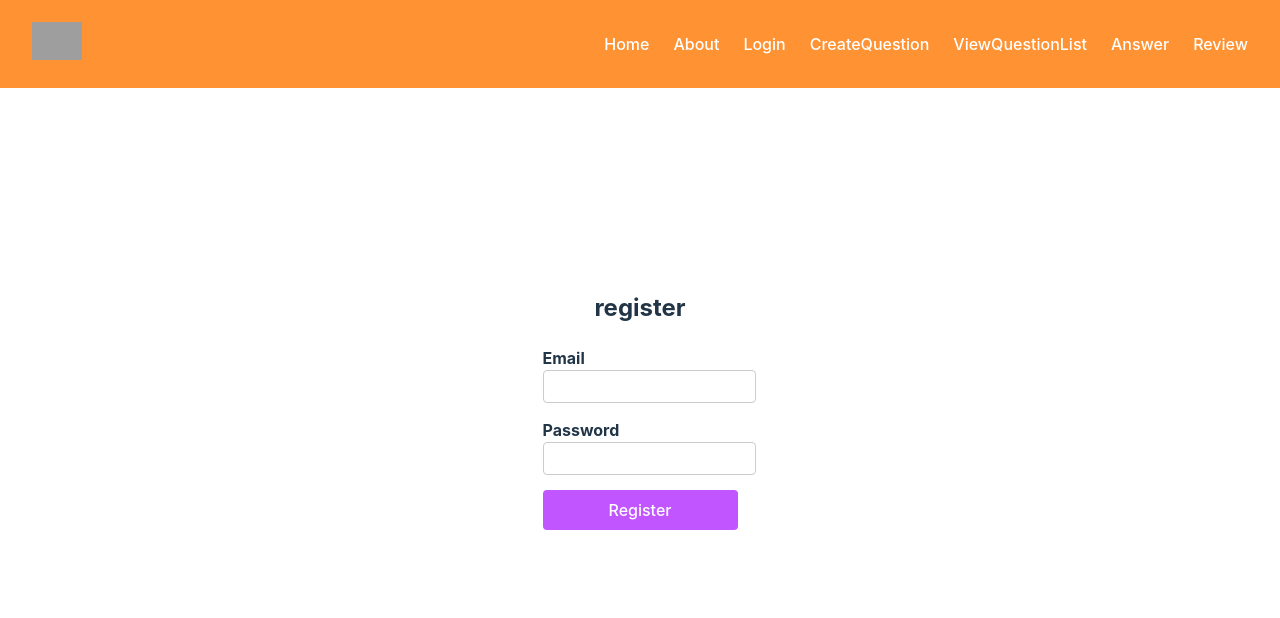
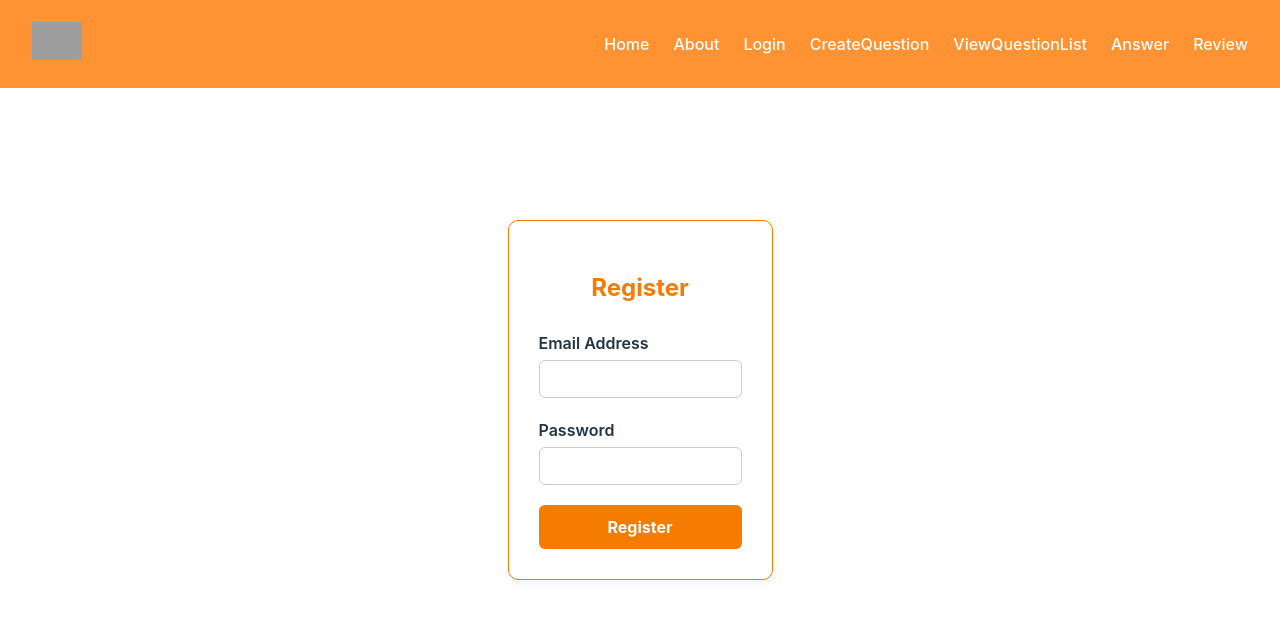
Before and after one commit to t1ww/SE65-Senior-project, a Vue app in the folder frontend/SE65-SENIOR-PROJECT/: page /register in a window 1280 px wide. Shown: the top 618 px of the page. Built offline with nearby package versions, Linux system fonts and the light colour scheme; grey boxes are pictures that could not be loaded.

Commit message:
updated register and lecture page

```diff
--- a/frontend/SE65-SENIOR-PROJECT/src/pages/Lecture.vue
+++ b/frontend/SE65-SENIOR-PROJECT/src/pages/Lecture.vue
@@ -8,8 +8,7 @@ const navigateTo = (path: string | RouteLocationAsRelativeGeneric | RouteLocatio
 </script>
 
 <template>
-    <div class="container">
-    <h1 class="title">Lecturer Main Page</h1>
+  <div class="container">
     <div class="menu">
       <button @click="navigateTo('/register')">Upload Students</button>
       <button @click="navigateTo('/view-students')">View Students</button>
@@ -26,30 +25,33 @@ const navigateTo = (path: string | RouteLocationAsRelativeGeneric | RouteLocatio
   align-items: center;
   justify-content: center;
   height: 100vh;
+}
 
-}
 .title {
   font-size: 2rem;
   margin-bottom: 20px;
-  color: #ffffff;
+  color: #f57c00; /* Orange title */
 }
+
 .menu {
   display: flex;
   flex-direction: column;
   gap: 20px;
 }
+
 button {
   width: 300px;
   padding: 15px;
   font-size: 1.2rem;
   border: none;
   border-radius: 8px;
-  background-color: #007bff;
+  background-color: #f57c00; /* Orange button */
   color: white;
   cursor: pointer;
-  transition: background 0.3s ease;
+  transition: background-color 0.3s ease;
 }
+
 button:hover {
-  background-color: #0056b3;
+  background-color: #e06600; /* Darker orange on hover */
 }
 </style>
--- a/frontend/SE65-SENIOR-PROJECT/src/pages/Register.vue
+++ b/frontend/SE65-SENIOR-PROJECT/src/pages/Register.vue
@@ -8,60 +8,87 @@ const error = ref("");
 </script>
 
 <template>
-    <!-- Reminder: this is for professor to assign and register student account into database -->
-    <div class="register-container">
-    <h2>register</h2>
+  <div class="register-box">
+    <h2>Register</h2>
     <form>
       <div class="input-group">
-        <label for="email">Email</label>
+        <label for="email">Email Address</label>
         <input type="email" id="email" v-model="email" required />
       </div>
+
       <div class="input-group">
         <label for="password">Password</label>
         <input type="password" id="password" v-model="password" required />
       </div>
-      <button type="submit" :disabled="loading">{{ loading ? "Register in..." : "Register" }}</button>
+
+      <button type="submit" :disabled="loading">
+        {{ loading ? "Registering..." : "Register" }}
+      </button>
+
       <p v-if="error" class="error">{{ error }}</p>
     </form>
   </div>
 </template>
 
 <style scoped>
-.login-container {
+.register-box {
   max-width: 400px;
-  margin: auto;
-  padding: 50px;
+  margin: 100px auto;
+  padding: 30px;
+  border: 1px solid #f57c00;
+  border-radius: 10px;
+  box-shadow: 0 4px 10px rgba(0, 0, 0, 0.05);
   text-align: center;
+  background-color: white;
 }
+
+h2 {
+  color: #f57c00;
+  margin-bottom: 25px;
+  font-size: 24px;
+  font-weight: bold;
+}
+
 .input-group {
-  margin-bottom: 15px;
+  margin-bottom: 20px;
   text-align: left;
 }
+
 label {
   display: block;
-  font-weight: bold;
+  margin-bottom: 5px;
+  font-weight: 600;
 }
+
 input {
   width: 100%;
-  padding: 8px;
+  padding: 10px 12px;
   border: 1px solid #ccc;
-  border-radius: 4px;
+  border-radius: 6px;
+  font-size: 14px;
+  box-sizing: border-box;
+  font-family: monospace;
 }
+
 button {
   width: 100%;
-  padding: 10px;
-  background-color: #c155ff;
+  padding: 12px;
+  background-color: #f57c00;
   color: white;
   border: none;
-  border-radius: 4px;
+  border-radius: 6px;
+  font-weight: bold;
+  font-size: 16px;
   cursor: pointer;
 }
+
 button:disabled {
-  background-color: #aaa;
+  background-color: #ccc;
   cursor: not-allowed;
 }
+
 .error {
   color: red;
-  margin-top: 10px;
+  margin-top: 15px;
 }
 </style>
```
